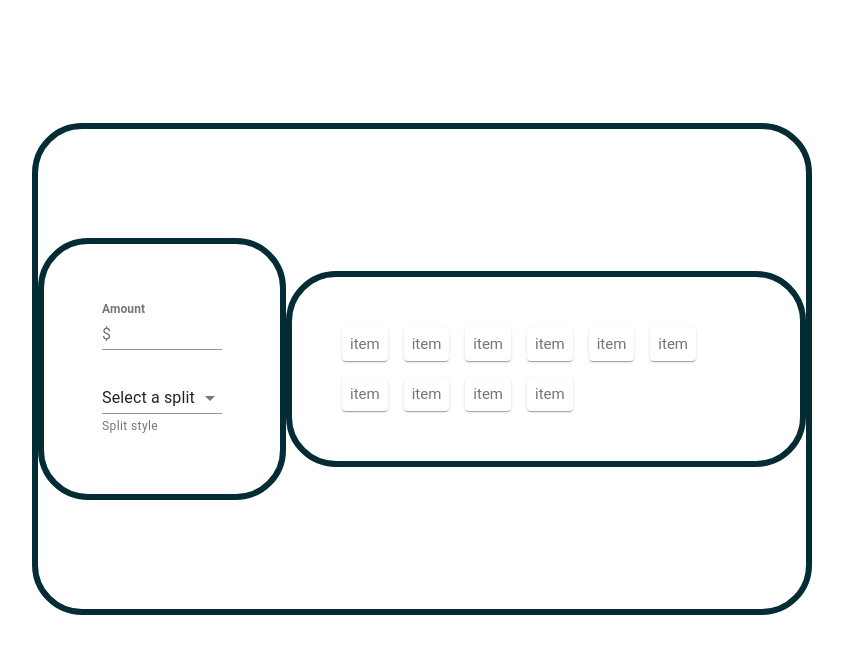
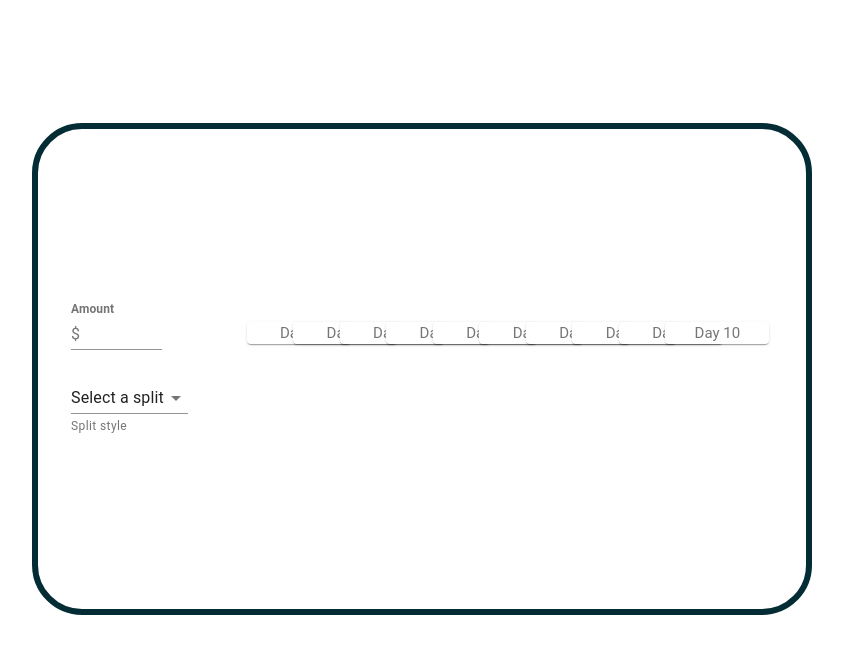
Before and after one commit to bryn-heath/Engineering_Assignment_Bryn, a React (Create React App) app: page / in a window 1280 px wide. Shown: the top 654 px of the page, without its empty margins (218-1061 px from the left). Built offline with nearby package versions, Linux system fonts and the light colour scheme.

Commit message:
added equal table

```diff
--- a/src/App.js
+++ b/src/App.js
@@ -1,7 +1,7 @@
-import React, { useRef, useState } from 'react';
+import React, { useState } from 'react';
 import { makeStyles } from '@material-ui/core/styles';
 
-import SumMoneyInput from './components/SumMoneyInput.js';
+import MoneyAmountInput from './components/MoneyAmountInput.js';
 import MoneySplitSelector from './components/MoneySplitSelector.js';
 import SplitGrid from './components/SplitGrid.js';
 
@@ -27,13 +27,14 @@ const useStyles = makeStyles((theme) => ({
     // alignItems: 'center',
     fontFamily: 'Roboto',
     width: '20vw',
-    padding: 50,
-    borderRadius: 50,
-    borderWidth: 6,
-    borderColor: '#042c34',
-    borderStyle: 'solid',
+    padding: 25,
+    // borderRadius: 50,
+    // borderWidth: 6,
+    // borderColor: '#042c34',
+    // borderStyle: 'solid',
   },
   containerRight: {
+    transform: `translate(${0}, ${-50}%)`,
     fontSize: 15,
     display: 'flex',
     justifyContent: 'center',
@@ -41,32 +42,35 @@ const useStyles = makeStyles((theme) => ({
     alignItems: 'center',
     fontFamily: 'Roboto',
     width: '80vw',
-    padding: 50,
-    borderRadius: 50,
-    borderWidth: 6,
-    borderColor: '#042c34',
-    borderStyle: 'solid',
+    padding: 25,
+    // borderRadius: 50,
+    // borderWidth: 6,
+    // borderColor: '#042c34',
+    // borderStyle: 'solid',
   },
 }));
 
 const App = () => {
+  const [selectedSplit, setSelectedSplit] = useState('');
+  const [selectedAmount, setAmount] = useState('');
   const classes = useStyles();
-  const inputSumRef = useRef();
-  const inputSplitRef = useRef();
 
-  //   console.log('ref1', inputSumRef.current.value);
-
-  //   console.log('ref2', inputSplitRef.current.value);
-
+  console.log(selectedAmount);
   return (
     <div className={classes.mainContainer}>
       <div className={classes.containerLeft}>
-        <SumMoneyInput inputSumRef={inputSumRef} />
-        <MoneySplitSelector inputSplitRef={inputSplitRef} />
+        <MoneyAmountInput setAmount={setAmount} />
+        <MoneySplitSelector
+          setSelectedSplit={setSelectedSplit}
+          selectedSplit={selectedSplit}
+        />
       </div>
 
       <div className={classes.containerRight}>
-        <SplitGrid />
+        <SplitGrid
+          selectedSplit={selectedSplit}
+          selectedAmount={selectedAmount}
+        />
       </div>
     </div>
   );
--- a/src/components/SumMoneyInput.js
+++ b/src/components/MoneyAmountInput.js
@@ -15,6 +15,7 @@ import VisibilityOff from '@material-ui/icons/VisibilityOff';
 
 const useStyles = makeStyles((theme) => ({
   root: {
+    width: '80%',
     display: 'flex',
     flexWrap: 'wrap',
     '& label.Mui-focused': {
@@ -41,7 +42,7 @@ const useStyles = makeStyles((theme) => ({
   },
 }));
 
-const SumMoneyInput = ({ inputSumRef }) => {
+const MoneyAmountInput = ({ setAmount, inputAmountRef }) => {
   const classes = useStyles();
 
   return (
@@ -54,9 +55,9 @@ const SumMoneyInput = ({ inputSumRef }) => {
           Amount
         </InputLabel>
         <Input
-          color="red"
+          onChange={(e) => setAmount(e.target.value)}
           className={classes.fontStyle}
-          inputRef={inputSumRef}
+          inputRef={inputAmountRef}
           id="standard-adornment-amount"
           startAdornment={<InputAdornment position="start">$</InputAdornment>}
         />
@@ -64,4 +65,4 @@ const SumMoneyInput = ({ inputSumRef }) => {
     </div>
   );
 };
-export default SumMoneyInput;
+export default MoneyAmountInput;
--- a/src/components/MoneySplitSelector.js
+++ b/src/components/MoneySplitSelector.js
@@ -9,8 +9,7 @@ import Select from '@material-ui/core/Select';
 const useStyles = makeStyles((theme) => ({
   formControl: {
     margin: theme.spacing(1),
-    minWidth: 120,
-
+    minWidth: '70%',
     '& .MuiInput-underline:after': {
       borderBottomColor: '#042c34',
     },
@@ -20,21 +19,19 @@ const useStyles = makeStyles((theme) => ({
   },
 }));
 
-const MoneySplitSelector = ({ inputSplitRef }) => {
+const MoneySplitSelector = ({ selectedSplit, setSelectedSplit }) => {
   const classes = useStyles();
-  const [selected, setSelected] = React.useState('');
 
   //   const handleChange = (event) => {
   //     setAge(event.target.value);
   //   };
-  console.log('selected', selected);
+
   return (
     <div>
       <FormControl className={classes.formControl}>
         <Select
-          inputRef={inputSplitRef}
-          value={selected}
-          onChange={(e) => setSelected(e.target.value)}
+          value={selectedSplit}
+          onChange={(e) => setSelectedSplit(e.target.value)}
           displayEmpty
           className={classes.selectEmpty}
           inputProps={{ 'aria-label': 'Without label' }}
--- a/src/components/SplitGrid.js
+++ b/src/components/SplitGrid.js
@@ -9,62 +9,80 @@ const useStyles = makeStyles((theme) => ({
     // width: '15%',
   },
   paper: {
-    padding: theme.spacing(1),
+    width: '100px',
+    padding: 2,
     textAlign: 'center',
     color: theme.palette.text.secondary,
   },
 }));
 
-const SplitGrid = () => {
+const SplitGrid = ({ selectedSplit, selectedAmount }) => {
   const classes = useStyles();
+  const setTenDays = Array.from({ length: 10 }, (_, i) => i + 1);
+  const setNineDays = Array.from({ length: 9 }, (_, i) => i + 1);
 
-  function FormRow() {
+  function FormRowHeader() {
+    const BuildDayGrid = setTenDays.map((ea) => (
+      <Grid item xs={1}>
+        <Paper className={classes.paper}>Day {ea}</Paper>
+      </Grid>
+    ));
+
+    return <>{BuildDayGrid}</>;
+  }
+
+  function FormRowEqual() {
+    let calculatedAmount;
+    let firstFig;
+    let decimalFig;
+
+    const dailyAmount = selectedAmount / 10;
+    console.log('dailyyyy', dailyAmount);
+
+    if (Number.isInteger(dailyAmount)) {
+      //check whole number
+
+      calculatedAmount = dailyAmount;
+      console.log('hitss true CARRY ON HERE TRUE OR FALSE', calculatedAmount);
+    } else if (dailyAmount == 1000) {
+      firstFig = dailyAmount.split('.')[0];
+      decimalFig = dailyAmount.split('.')[1].substring(0, 2);
+    }
+    let lastDayAmount = selectedAmount - 9 * calculatedAmount;
+    const BuildEqualGrid = setNineDays.map((ea) => (
+      <Grid item xs={1}>
+        <Paper className={classes.paper}>$ {calculatedAmount}</Paper>
+      </Grid>
+    ));
+
     return (
       <>
-        <Grid item xs={'auto'}>
-          <Paper className={classes.paper}>item</Paper>
-        </Grid>
-        <Grid item xs={'auto'}>
-          <Paper className={classes.paper}>item</Paper>
-        </Grid>
-        <Grid item xs={'auto'}>
-          <Paper className={classes.paper}>item</Paper>
-        </Grid>
-        <Grid item xs={'auto'}>
-          <Paper className={classes.paper}>item</Paper>
-        </Grid>
-        <Grid item xs={'auto'}>
-          <Paper className={classes.paper}>item</Paper>
-        </Grid>
-        <Grid item xs={'auto'}>
-          <Paper className={classes.paper}>item</Paper>
-        </Grid>
-        <Grid item xs={'auto'}>
-          <Paper className={classes.paper}>item</Paper>
-        </Grid>
-        <Grid item xs={'auto'}>
-          <Paper className={classes.paper}>item</Paper>
-        </Grid>
-        <Grid item xs={'auto'}>
-          <Paper className={classes.paper}>item</Paper>
-        </Grid>
-        <Grid item xs={'auto'}>
-          <Paper className={classes.paper}>item</Paper>
+        {BuildEqualGrid}
+        <Grid item xs={1}>
+          <Paper className={classes.paper}>$ {lastDayAmount}</Paper>
         </Grid>
       </>
     );
+  } // Returns Days 1-9 + Final Day
+
+  function FormRowSplit() {
+    return <>{'ok'}</>;
   }
 
   return (
     <div className={classes.root}>
-      <Grid container spacing={1}>
-        <Grid container item xs={'auto'} spacing={2}>
-          <FormRow />
+      <Grid container spacing={3}>
+        <Grid container item xs={'auto'} spacing={3}>
+          <FormRowHeader />
         </Grid>
-        {/* <Grid container item xs={12} spacing={3}>
-          <FormRow />
-        </Grid> */}
+        <Grid container item xs={'auto'} spacing={3}>
+          {selectedSplit === 'Equal' ? <FormRowEqual /> : null}
+        </Grid>
+        <Grid container item xs={'auto'} spacing={3}>
+          {selectedSplit === 'More-odd' ? <FormRowSplit /> : null}
+        </Grid>
       </Grid>
+      {/* {selectedAmount} */}
     </div>
   );
 };
```
